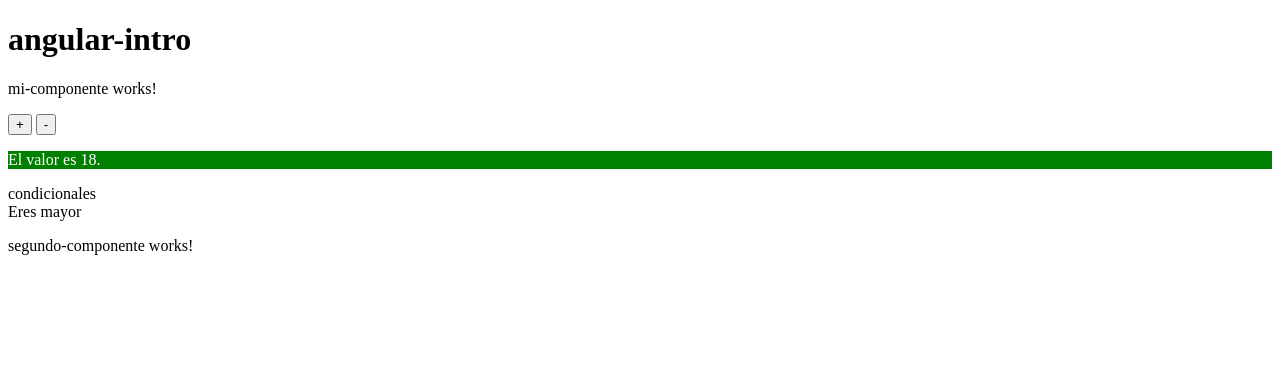
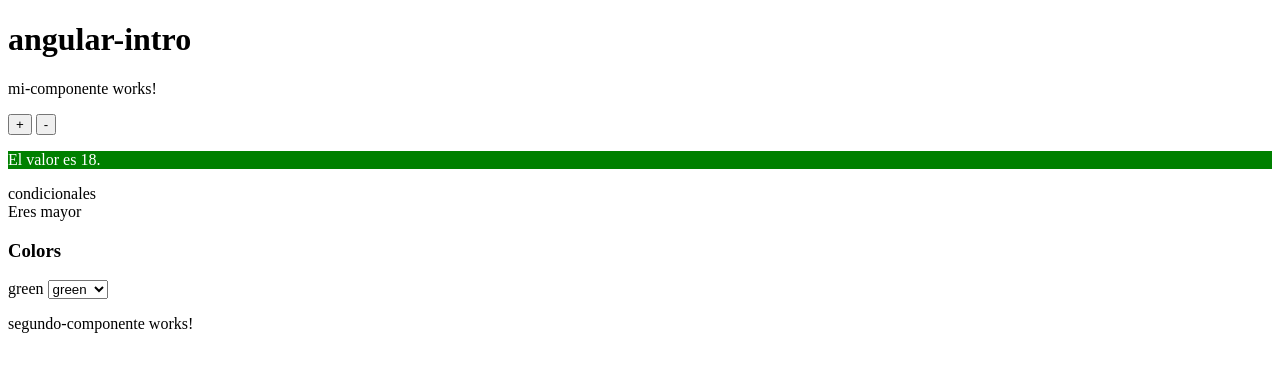
Before and after one commit to alecvinent/angular-intro, an Angular app: page / in a window 1280 px wide. Shown: the top 372 px of the page. Built offline with nearby package versions, Linux system fonts and the light colour scheme.

Commit message:
arrays y ciclo

```diff
--- a/src/app/mi-componente/mi-componente.component.html
+++ b/src/app/mi-componente/mi-componente.component.html
@@ -1,6 +1,7 @@
 <p>mi-componente works!</p>
 
-<button (click)="addCount()">+</button>{{' '}}<button (click)="minusCount()">-</button>
+<button (click)="addCount()">+</button>{{' '}}
+<button (click)="minusCount()">-</button>
 
 <p [style.background]="counter >= 18 ? 'green' : 'red'" [style.color]="'white'">El valor es {{counter}}.</p>
 
@@ -12,3 +13,9 @@ condicionales
 <div *ngIf="counter < 18">
   Eres menor
 </div>
+
+<h3>Colors</h3>
+{{colors[0]}}
+<select id="colors" (change)="changeBackground()">
+  <option *ngFor="let color of colors" [value]="color">{{color}}</option>
+</select>
--- a/src/app/mi-componente/mi-componente.component.ts
+++ b/src/app/mi-componente/mi-componente.component.ts
@@ -8,9 +8,13 @@ import {Component, OnInit} from '@angular/core';
 export class MiComponenteComponent implements OnInit {
   // fields
   counter: number;
+  colors:Array<string>;
+  colorSelected: string;
 
   constructor() {
     this.counter = 18;
+    this.colors = ['green', 'white', 'yellow'];
+    this.colorSelected = this.colors[0];
   }
 
   ngOnInit(): void {
@@ -25,4 +29,8 @@ export class MiComponenteComponent implements OnInit {
     this.counter -= 1;
   }
 
+  changeBackground(){
+    console.log('changeBackground');
+  }
+
 }
```
